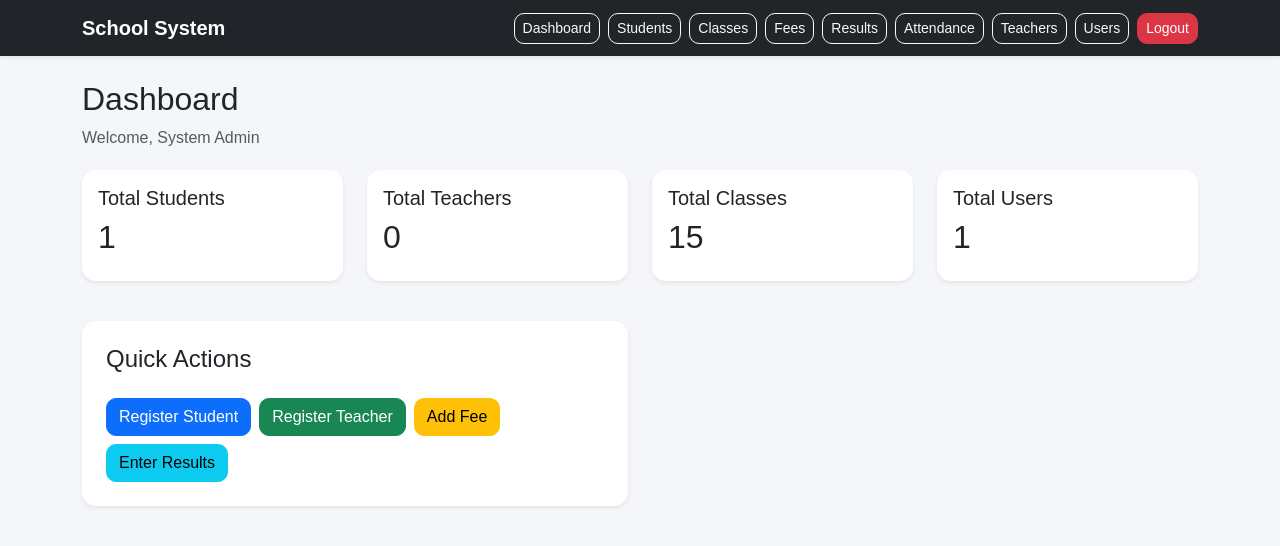
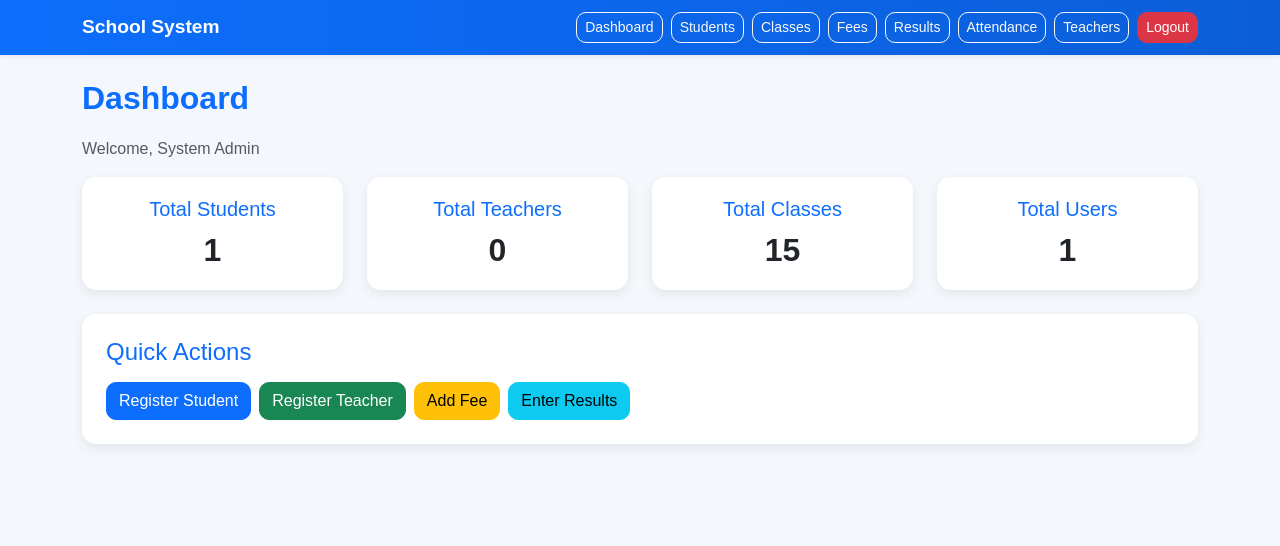
Before and after one commit to sadziwacynthia-bot/school-app, a Flask app: page /dashboard in a window 1280 px wide. Shown: the top 546 px of the page. Run offline with Flask 3, Linux system fonts and the light colour scheme; a user stored in the database is signed in; data comes from the database, SQL or seed files in the repository; data that the repository does not hold is empty.

Commit message:
Clean foundation templates

```diff
--- a/templates/base.html
+++ b/templates/base.html
@@ -7,33 +7,75 @@
     <link href="https://cdn.jsdelivr.net/npm/bootstrap@5.3.3/dist/css/bootstrap.min.css" rel="stylesheet">
     <style>
         body {
-            background-color: #f4f6f9;
+            background-color: #f4f8fc;
             font-family: Arial, sans-serif;
         }
+
+        .navbar {
+            background: linear-gradient(90deg, #0d6efd, #0b5ed7);
+        }
+
         .navbar-brand {
             font-weight: bold;
+            font-size: 1.2rem;
         }
-        .page-header {
+
+        .page-title {
+            color: #0d6efd;
+            font-weight: bold;
             margin-bottom: 20px;
         }
+
         .card {
             border: none;
             border-radius: 14px;
+            box-shadow: 0 4px 12px rgba(0,0,0,0.08);
         }
+
+        .btn-primary {
+            background-color: #0d6efd;
+            border-color: #0d6efd;
+            border-radius: 10px;
+        }
+
+        .btn-outline-light,
+        .btn-danger,
+        .btn-warning,
+        .btn-info,
+        .btn-success,
+        .btn-secondary {
+            border-radius: 10px;
+        }
+
         .table thead {
-            background-color: #212529;
+            background-color: #0d6efd;
             color: white;
         }
-        .btn {
-            border-radius: 10px;
+
+        .summary-card {
+            background: white;
+            padding: 20px;
+            text-align: center;
+        }
+
+        .summary-card h5 {
+            color: #0d6efd;
+            margin-bottom: 10px;
+        }
+
+        .summary-card h2 {
+            margin: 0;
+            font-weight: bold;
         }
     </style>
 </head>
 <body>
+
     {% if session.get("user_id") %}
-    <nav class="navbar navbar-expand-lg navbar-dark bg-dark shadow-sm">
+    <nav class="navbar navbar-expand-lg navbar-dark shadow-sm">
         <div class="container">
             <a class="navbar-brand" href="{{ url_for('dashboard') }}">School System</a>
+
             <div class="d-flex flex-wrap gap-2">
                 <a class="btn btn-outline-light btn-sm" href="{{ url_for('dashboard') }}">Dashboard</a>
                 <a class="btn btn-outline-light btn-sm" href="{{ url_for('students') }}">Students</a>
@@ -42,7 +84,9 @@
                 <a class="btn btn-outline-light btn-sm" href="{{ url_for('results') }}">Results</a>
                 <a class="btn btn-outline-light btn-sm" href="{{ url_for('attendance') }}">Attendance</a>
                 <a class="btn btn-outline-light btn-sm" href="{{ url_for('teachers') }}">Teachers</a>
+                {% if session.get("role") in ["admin", "director"] %}
                 <a class="btn btn-outline-light btn-sm" href="{{ url_for('users') }}">Users</a>
+                {% endif %}
                 <a class="btn btn-danger btn-sm" href="{{ url_for('logout') }}">Logout</a>
             </div>
         </div>
--- a/templates/dashboard.html
+++ b/templates/dashboard.html
@@ -3,54 +3,43 @@
 {% block title %}Dashboard{% endblock %}
 
 {% block content %}
-<div class="page-header d-flex justify-content-between align-items-center">
-    <div>
-        <h2>Dashboard</h2>
-        <p class="text-muted mb-0">Welcome, {{ session.get('full_name') }}</p>
-    </div>
-</div>
+<h2 class="page-title">Dashboard</h2>
+<p class="text-muted">Welcome, {{ session.get('full_name') }}</p>
 
-<div class="row g-4">
+<div class="row g-4 mb-4">
     <div class="col-md-3">
-        <div class="card shadow-sm p-3">
+        <div class="card summary-card">
             <h5>Total Students</h5>
             <h2>{{ total_students }}</h2>
         </div>
     </div>
-
     <div class="col-md-3">
-        <div class="card shadow-sm p-3">
+        <div class="card summary-card">
             <h5>Total Teachers</h5>
             <h2>{{ total_teachers }}</h2>
         </div>
     </div>
-
     <div class="col-md-3">
-        <div class="card shadow-sm p-3">
+        <div class="card summary-card">
             <h5>Total Classes</h5>
             <h2>{{ total_classes }}</h2>
         </div>
     </div>
-
     <div class="col-md-3">
-        <div class="card shadow-sm p-3">
+        <div class="card summary-card">
             <h5>Total Users</h5>
             <h2>{{ total_users }}</h2>
         </div>
     </div>
 </div>
 
-<div class="row g-4 mt-3">
-    <div class="col-md-6">
-        <div class="card shadow-sm p-4">
-            <h4>Quick Actions</h4>
-            <div class="d-flex flex-wrap gap-2 mt-3">
-                <a href="{{ url_for('add_student') }}" class="btn btn-primary">Register Student</a>
-                <a href="{{ url_for('register_teacher') }}" class="btn btn-success">Register Teacher</a>
-                <a href="{{ url_for('add_fee') }}" class="btn btn-warning">Add Fee</a>
-                <a href="{{ url_for('results') }}" class="btn btn-info">Enter Results</a>
-            </div>
-        </div>
+<div class="card p-4">
+    <h4 class="mb-3 text-primary">Quick Actions</h4>
+    <div class="d-flex flex-wrap gap-2">
+        <a href="{{ url_for('add_student') }}" class="btn btn-primary">Register Student</a>
+        <a href="{{ url_for('register_teacher') }}" class="btn btn-success">Register Teacher</a>
+        <a href="{{ url_for('add_fee') }}" class="btn btn-warning">Add Fee</a>
+        <a href="{{ url_for('results') }}" class="btn btn-info">Enter Results</a>
     </div>
 </div>
 {% endblock %}
--- a/templates/students.html
+++ b/templates/students.html
@@ -3,14 +3,14 @@
 {% block title %}Students{% endblock %}
 
 {% block content %}
-<div class="page-header d-flex justify-content-between align-items-center">
-    <h2>Students</h2>
+<div class="d-flex justify-content-between align-items-center mb-3">
+    <h2 class="page-title mb-0">Students</h2>
     {% if session.get("role") in ["admin", "director"] %}
     <a href="{{ url_for('add_student') }}" class="btn btn-primary">Add Student</a>
     {% endif %}
 </div>
 
-<div class="card shadow-sm p-3">
+<div class="card p-3">
     {% if students %}
     <div class="table-responsive">
         <table class="table table-bordered table-hover align-middle">
```
Also changed, not shown: templates/add_student.html (+8 -12 lines), templates/login.html (+15 -4 lines).
